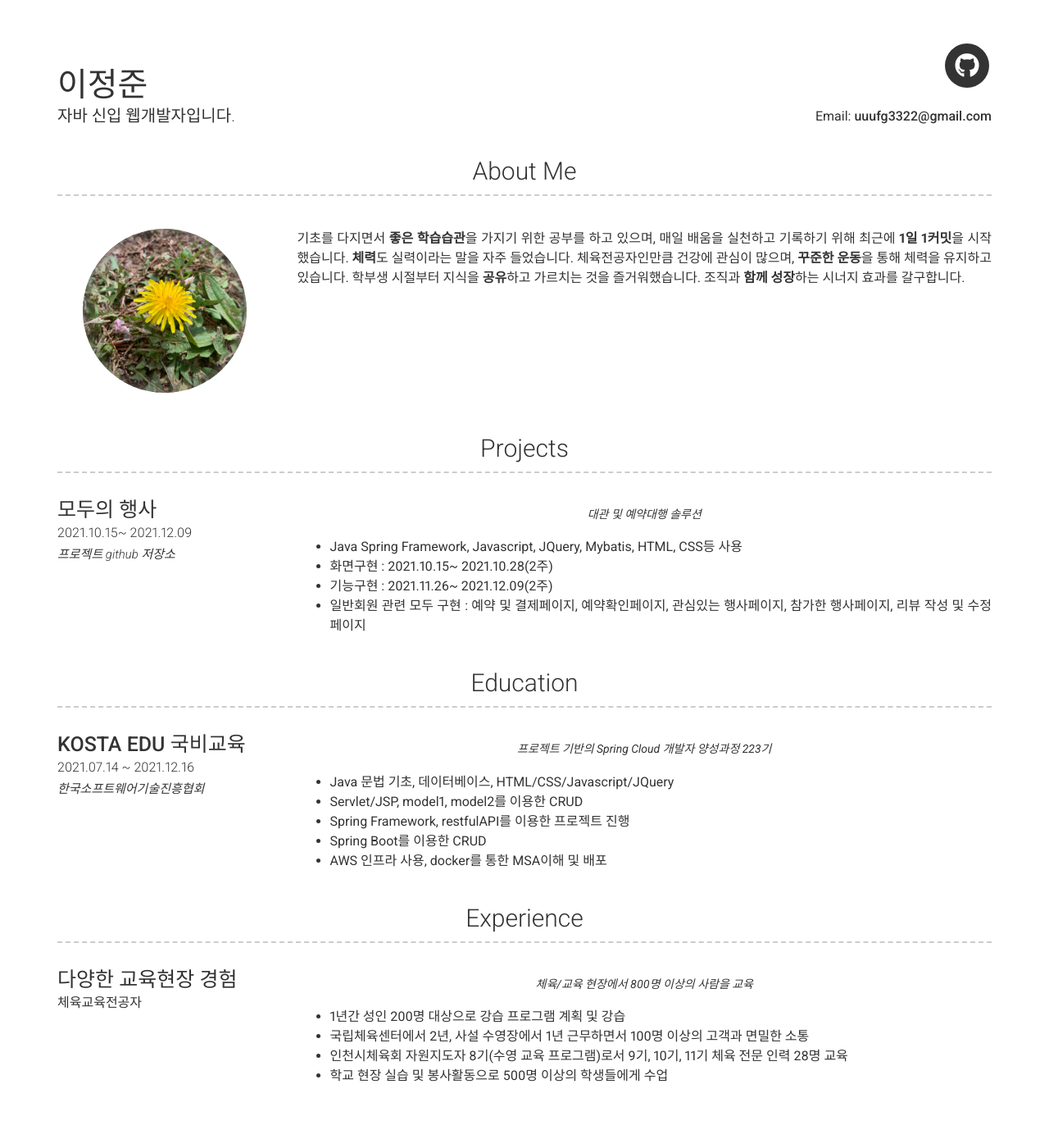
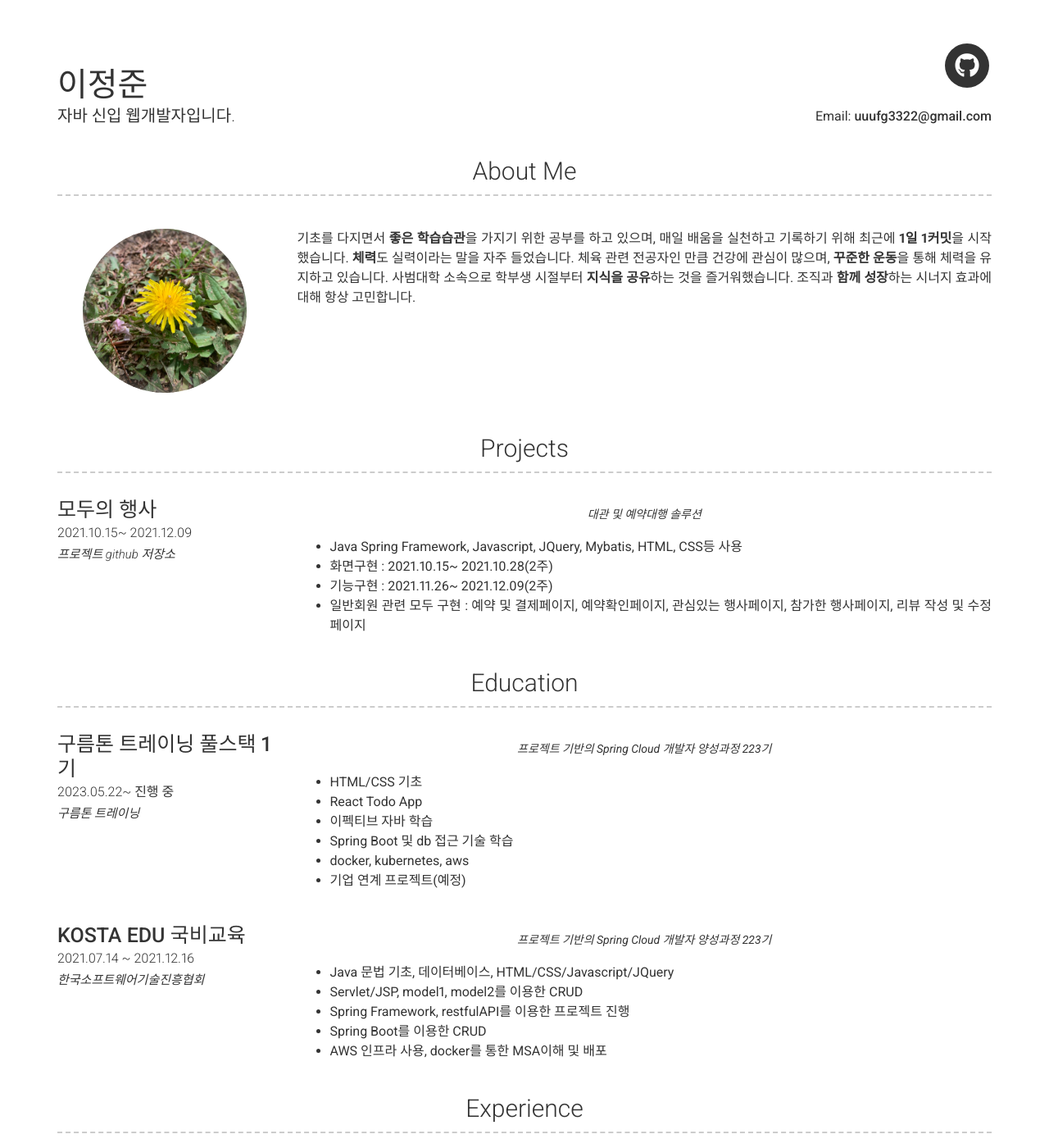
Before and after one commit to dunowljj/resume, a Jekyll site: the page built from index.md, in a window 1280 px wide and 1400 px high. Shown: the whole window at 82% size. Built offline with Jekyll 4.4.1, drawn with Linux system fonts in a browser that asks for light colours; nearby versions of some CDN libraries; some of the changed text lies outside the part shown.

Commit message:
add Experience for homework

```diff
--- a/_config.yml
+++ b/_config.yml
@@ -53,8 +53,8 @@ github_username:  dunowljj
 about_profile_image: /images/profile.jpg
 about_content: | # this will include new lines to allow paragraphs
   기초를 다지면서 **좋은 학습습관**을 가지기 위한 공부를 하고 있으며, 매일 배움을 실천하고 기록하기 위해 최근에 **1일 1커밋**을 시작했습니다.
-  **체력**도 실력이라는 말을 자주 들었습니다. 체육전공자인만큼 건강에 관심이 많으며, **꾸준한 운동**을 통해 체력을 유지하고 있습니다.
-  학부생 시절부터 지식을 **공유**하고 가르치는 것을 즐거워했습니다. 조직과 **함께 성장**하는 시너지 효과를 갈구합니다.
+  **체력**도 실력이라는 말을 자주 들었습니다. 체육 관련 전공자인 만큼 건강에 관심이 많으며, **꾸준한 운동**을 통해 체력을 유지하고 있습니다.
+  사범대학 소속으로 학부생 시절부터 **지식을 공유**하는 것을 즐거워했습니다. 조직과 **함께 성장**하는 시너지 효과에 대해 항상 고민합니다.
 
 # ![alt text](/images/landscape-trees.jpg "Trees")
 
@@ -85,6 +85,20 @@ content:
     layout: list
     content:
       - layout: top-left
+        title: 구름톤 트레이닝 풀스택 1기
+        link: https://kdt.goorm.io/
+        link_text: 구름톤 트레이닝
+        caption: 2023.05.22~ 진행 중
+        quote: >
+          프로젝트 기반의 Spring Cloud 개발자 양성과정 223기
+        description: |
+          - HTML/CSS 기초
+          - React Todo App
+          - 이펙티브 자바 학습
+          - Spring Boot 및 db 접근 기술 학습
+          - docker, kubernetes, aws
+          - 기업 연계 프로젝트(예정)
+      - layout: top-left
         title: KOSTA EDU 국비교육
         link : https://edu.kosta.or.kr/
         link_text: 한국소프트웨어기술진흥협회
@@ -101,8 +115,18 @@ content:
     layout: list
     content:
       - layout: left
+        title: 이펙티브 자바 스터디
+        sub_title: 2022.10.01 ~ 2023.03.01
+        link : https://github.com/java-piledrivers/effective-java
+        link_text : organization url
+        quote: 완독 스터디
+        description: |
+          - 매주 5개의 아이템을 선정해 돌아가면서 정리 및 발표 후에 질의 응답
+          - 꾸준히 완독을 목표로 진행
+
+      - layout: left
         title: 다양한 교육현장 경험
-        sub_title: 체육교육전공자
+        sub_title: 체육교육전공
         # additional_links:
         #   - title:  Github page for project (eg. sproogen/modern-resume-theme)
         #     icon: fab fa-github
```
